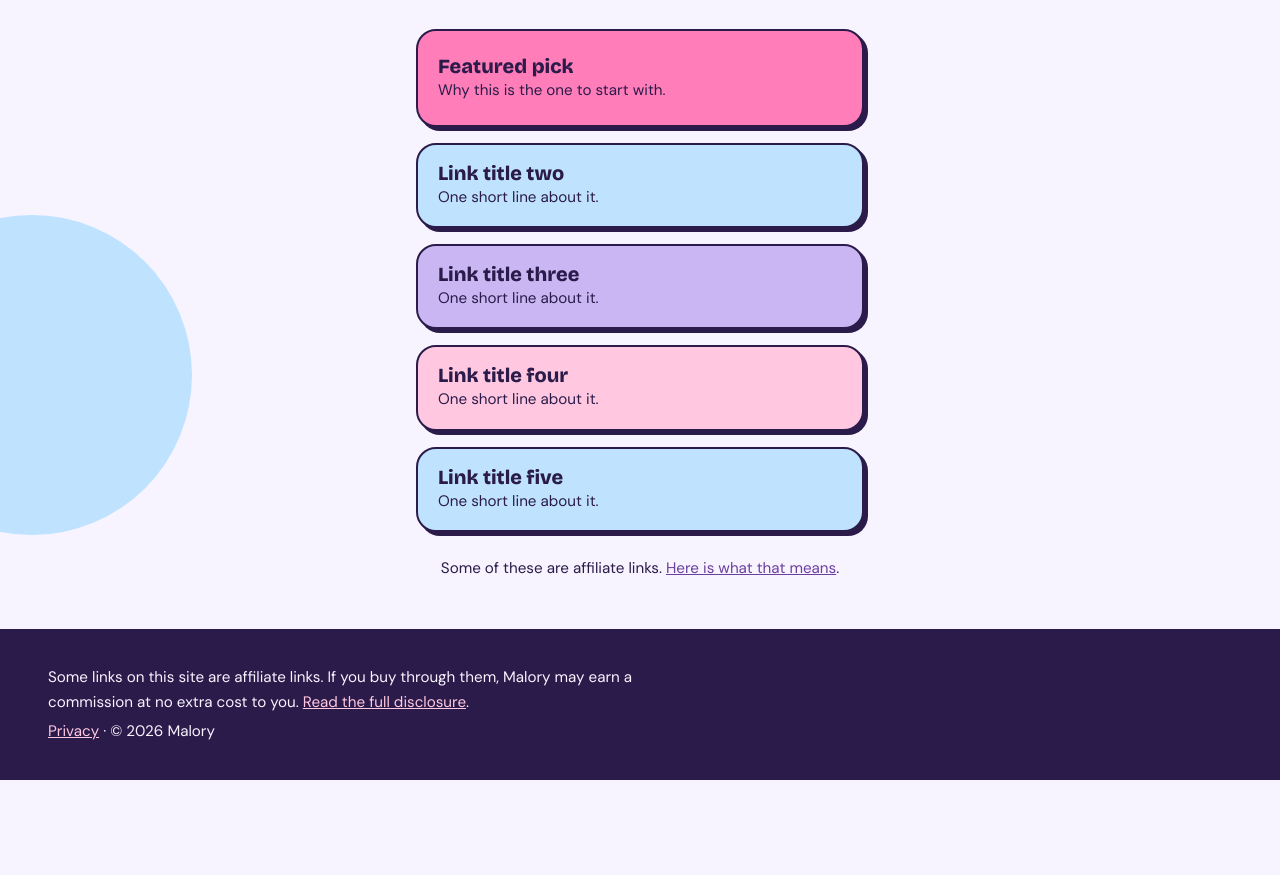
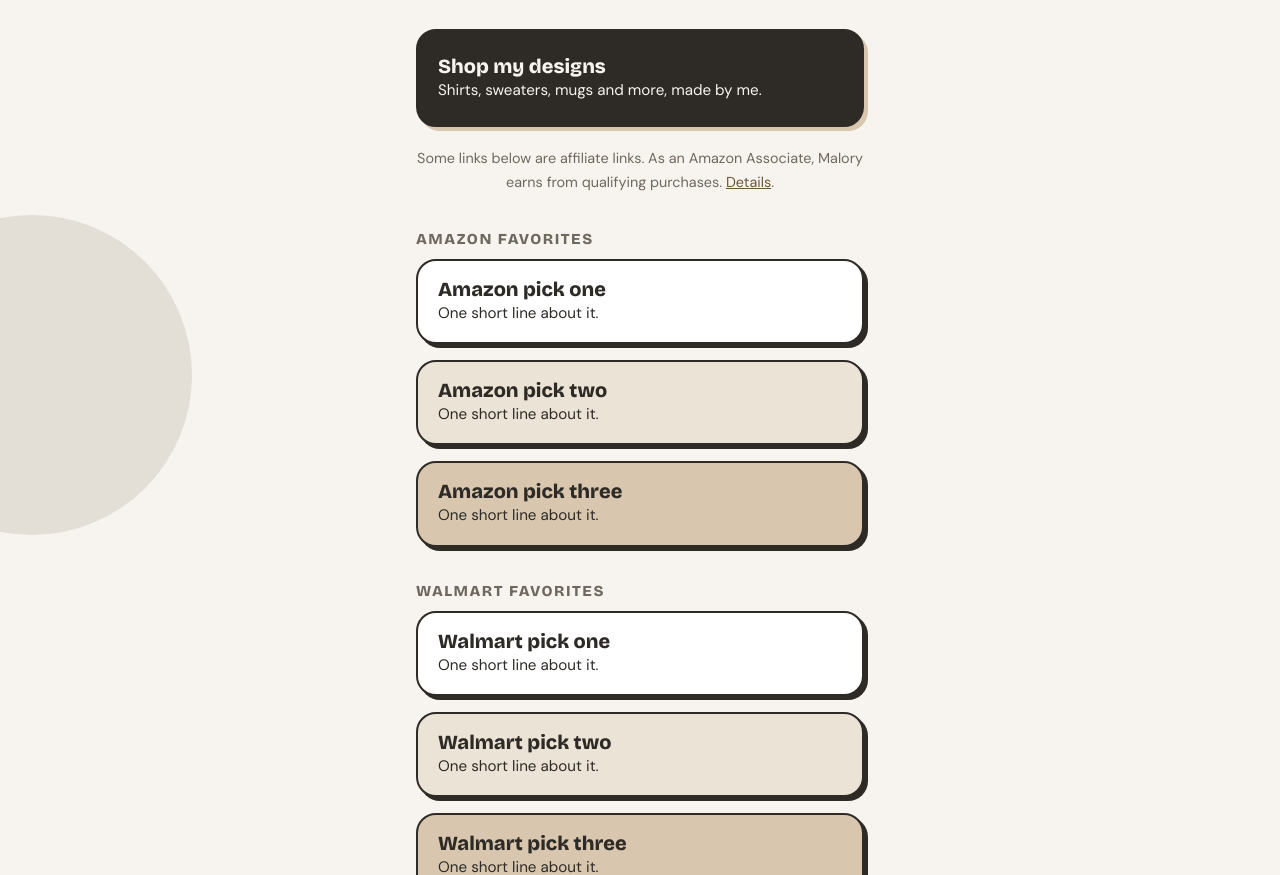
Before and after one commit to ChatCustoms/Malory, an Astro site: page / in a window 1280 px wide. Shown: the part 393-1268 px from the top of the page. Before the commit the page ends 1173 px from the top, so only its background shows below. Built offline with nearby package versions, Linux system fonts and the light colour scheme; Astro itself is replaced by a stand-in of ours.

Commit message:
Neutral palette, Amazon/Walmart/shop sections

```diff
--- a/src/data/site.ts
+++ b/src/data/site.ts
@@ -5,13 +5,31 @@ export const profile = {
   avatar: '', // e.g. '/avatar.jpg' after you put a photo in the public folder; blank shows her initial
 };
 
-// Replace each url with the affiliate link she sends. Keep '#' until then.
-export const links = [
-  { label: 'Featured pick', note: 'Why this is the one to start with.', url: '#' },
-  { label: 'Link title two', note: 'One short line about it.', url: '#' },
-  { label: 'Link title three', note: 'One short line about it.', url: '#' },
-  { label: 'Link title four', note: 'One short line about it.', url: '#' },
-  { label: 'Link title five', note: 'One short line about it.', url: '#' },
+// Her own shop (not an affiliate link). Replace '#' with the shop URL.
+export const shop = {
+  label: 'Shop my designs',
+  note: 'Shirts, sweaters, mugs and more, made by me.',
+  url: '#',
+};
+
+// Affiliate links, grouped by retailer. Replace each '#' with the link she sends.
+export const sections = [
+  {
+    title: 'Amazon favorites',
+    items: [
+      { label: 'Amazon pick one', note: 'One short line about it.', url: '#' },
+      { label: 'Amazon pick two', note: 'One short line about it.', url: '#' },
+      { label: 'Amazon pick three', note: 'One short line about it.', url: '#' },
+    ],
+  },
+  {
+    title: 'Walmart favorites',
+    items: [
+      { label: 'Walmart pick one', note: 'One short line about it.', url: '#' },
+      { label: 'Walmart pick two', note: 'One short line about it.', url: '#' },
+      { label: 'Walmart pick three', note: 'One short line about it.', url: '#' },
+    ],
+  },
 ];
 
 // Add her profiles when she has them, for example:
--- a/src/layouts/Base.astro
+++ b/src/layouts/Base.astro
@@ -1,6 +1,6 @@
 ---
 import '../styles/global.css';
-const { title, description = 'Honest picks, chosen with care.' } = Astro.props;
+const { title, description = 'Honest picks and handmade favorites, chosen with care.' } = Astro.props;
 const full = title === 'Malory' ? title : `${title} | Malory`;
 ---
 <!doctype html>
@@ -18,11 +18,11 @@ const full = title === 'Malory' ? title : `${title} | Malory`;
 <body>
   <header class="bar">
     <a class="logo" href="/">Malory</a>
-    <nav><a href="/#picks">Picks</a><a href="/about">About</a><a href="/disclosure">Disclosure</a></nav>
+    <nav><a href="/#picks">Shop</a><a href="/about">About</a><a href="/disclosure">Disclosure</a></nav>
   </header>
   <main><slot /></main>
   <footer>
-    <p>Some links on this site are affiliate links. If you buy through them, Malory may earn a commission at no extra cost to you. <a href="/disclosure">Read the full disclosure</a>.</p>
+    <p>As an Amazon Associate, Malory earns from qualifying purchases. Some links on this site are affiliate links, which means she may earn a commission at no extra cost to you. <a href="/disclosure">Read the full disclosure</a>.</p>
     <p><a href="/privacy">Privacy</a> · © {new Date().getFullYear()} Malory</p>
   </footer>
 </body>
--- a/src/pages/disclosure.astro
+++ b/src/pages/disclosure.astro
@@ -4,7 +4,9 @@ import Base from '../layouts/Base.astro';
 <Base title="Affiliate disclosure">
   <section class="wrap prose">
     <h1>Affiliate disclosure</h1>
-    <p>Some links on this site are affiliate links. If you click one and make a purchase, Malory may earn a commission at no extra cost to you.</p>
+    <p>As an Amazon Associate, Malory earns from qualifying purchases.</p>
+    <p>Some links on this site, including links to Amazon and Walmart, are affiliate links. If you click one and buy something, Malory may earn a commission at no extra cost to you.</p>
+    <p>Links to Malory's own shop are not affiliate links. Those are products she designs and sells herself.</p>
     <p>Commissions never decide what gets recommended. Each pick is included because it earned its spot.</p>
     <p>Contact: add an email address here.</p>
   </section>
--- a/src/pages/index.astro
+++ b/src/pages/index.astro
@@ -1,7 +1,8 @@
 ---
 import Base from '../layouts/Base.astro';
 import AffiliateLink from '../components/AffiliateLink.astro';
-import { profile, links, socials } from '../data/site';
+import { profile, shop, sections, socials } from '../data/site';
+const shopLive = shop.url && shop.url !== '#';
 ---
 <Base title="Malory">
   <section class="profile">
@@ -14,16 +15,28 @@ import { profile, links, socials } from '../data/site';
     <p>{profile.tagline}</p>
   </section>
 
-  <nav class="links" id-"picks" aria-label="Recommended links">
-    {links.map((l, i) => (
-      <AffiliateLink href={l.url} class={i === 0 ? 'link featured' : 'link'}>
-        <b>{l.label}</b>
-        <small>{l.note}</small>
-      </AffiliateLink>
-    ))}
-  </nav>
+  <div class="links" id="picks">
+    <a href={shop.url} class="link featured" target={shopLive ? '_blank' : undefined} rel="noopener">
+      <b>{shop.label}</b>
+      <small>{shop.note}</small>
+    </a>
+  </div>
 
-  <p class="note">Some of these are affiliate links. <a href="/disclosure">Here is what that means</a>.</p>
+  <p class="note">Some links below are affiliate links. As an Amazon Associate, Malory earns from qualifying purchases. <a href="/disclosure">Details</a>.</p>
+
+  {sections.map((s) => (
+    <section class="group">
+      <h2>{s.title}</h2>
+      <nav class="links" aria-label={s.title}>
+        {s.items.map((l) => (
+          <AffiliateLink href={l.url} class="link">
+            <b>{l.label}</b>
+            <small>{l.note}</small>
+          </AffiliateLink>
+        ))}
+      </nav>
+    </section>
+  ))}
 
   {socials.length > 0 && (
     <div class="socials">
--- a/src/styles/global.css
+++ b/src/styles/global.css
@@ -1,13 +1,13 @@
-:root{--ink:#2B1B4A;--mist:#F7F3FF;--lilac:#C9B6F2;--blush:#FFC8E0;--pink:#FF7DB8;--sky:#BFE3FF;--plum:#6B3FA0}
+:root{--ink:#2E2A26;--bg:#F7F4EF;--sand:#EBE3D6;--tan:#D8C7AE;--greige:#CFC9BF;--stone:#6F685E;--accent:#6B5638}
 *{box-sizing:border-box}
 html{scroll-behavior:smooth}
-body{margin:0;min-height:100dvh;display:flex;flex-direction:column;overflow-x:hidden;background:var(--mist);color:var(--ink);font:400 1.0625rem/1.65 'DM Sans',system-ui,sans-serif}
+body{margin:0;min-height:100dvh;display:flex;flex-direction:column;overflow-x:hidden;background:var(--bg);color:var(--ink);font:400 1.0625rem/1.65 'DM Sans',system-ui,sans-serif}
 body::before,body::after{content:'';position:fixed;z-index:-1;pointer-events:none}
-body::before{width:26rem;height:26rem;background:var(--lilac);border-radius:48% 52% 60% 40%;top:-9rem;right:-8rem}
-body::after{width:20rem;height:20rem;background:var(--sky);border-radius:50%;bottom:-8rem;left:-8rem}
+body::before{width:26rem;height:26rem;background:var(--sand);border-radius:48% 52% 60% 40%;top:-9rem;right:-8rem}
+body::after{width:20rem;height:20rem;background:var(--greige);opacity:.5;border-radius:50%;bottom:-8rem;left:-8rem}
 main{flex:1}
 h1,h2,h3,.logo{font-family:'Bricolage Grotesque',system-ui,sans-serif;line-height:1.08;margin:0 0 .5em}
-a{color:var(--plum)}
+a{color:var(--accent)}
 :focus-visible{outline:3px solid var(--ink);outline-offset:3px}
 .bar{display:flex;justify-content:space-between;align-items:center;gap:1rem;padding:1rem clamp(1rem,4vw,3rem);flex-wrap:wrap}
 .bar nav{display:flex;gap:1.25rem}.bar nav a{color:var(--ink);text-decoration:none;font-weight:500}
@@ -16,27 +16,31 @@ a{color:var(--plum)}
 .wrap{max-width:68rem;margin:0 auto;padding:3rem clamp(1rem,4vw,3rem)}
 .prose{max-width:42rem}.prose h1{font-size:clamp(2rem,5vw,3rem)}
 h2{font-size:clamp(1.6rem,4vw,2.4rem);font-weight:800}
-.btn{display:inline-block;background:var(--pink);color:var(--ink);font-weight:700;text-decoration:none;padding:.7rem 1.4rem;border-radius:999px;border:2px solid var(--ink)}
-.btn:hover{background:var(--blush)}
+.btn{display:inline-block;background:var(--ink);color:var(--bg);font-weight:700;text-decoration:none;padding:.7rem 1.4rem;border-radius:999px;border:2px solid var(--ink)}
+.btn:hover{background:var(--accent)}
 .profile{max-width:30rem;margin:0 auto;padding:2rem 1rem 0;text-align:center}
 .profile h1{font-size:clamp(2.4rem,9vw,3.4rem);font-weight:800;letter-spacing:-.02em}
 .profile p{margin:0 auto;max-width:26rem}
 .avatar{position:relative;width:7.5rem;height:7.5rem;margin:0 auto 1.5rem}
-.avatar::before{content:'';position:absolute;inset:0;transform:translate(.5rem,.5rem);border-radius:50%;background:var(--pink);border:2px solid var(--ink)}
-.avatar span,.avatar img{position:relative;display:grid;place-items:center;width:100%;height:100%;border-radius:50%;border:2px solid var(--ink);background:var(--lilac);object-fit:cover;font:800 3.2rem 'Bricolage Grotesque',sans-serif}
+.avatar::before{content:'';position:absolute;inset:0;transform:translate(.5rem,.5rem);border-radius:50%;background:var(--greige);border:2px solid var(--ink)}
+.avatar span,.avatar img{position:relative;display:grid;place-items:center;width:100%;height:100%;border-radius:50%;border:2px solid var(--ink);background:var(--tan);object-fit:cover;font:800 3.2rem 'Bricolage Grotesque',sans-serif}
 .links{display:grid;gap:1rem;max-width:30rem;margin:2rem auto 0;padding:0 1rem}
+.group{max-width:30rem;margin:2.25rem auto 0;padding:0 1rem}
+.group h2{font-size:.95rem;text-transform:uppercase;letter-spacing:.1em;color:var(--stone);margin:0 0 .75rem}
+.group .links{margin:0;padding:0}
 .link{display:block;text-decoration:none;color:var(--ink);padding:1rem 1.25rem;border:2px solid var(--ink);border-radius:1.25rem;box-shadow:4px 4px 0 var(--ink);transition:transform .12s,box-shadow .12s}
-.link:nth-child(3n+1){background:var(--blush)}
-.link:nth-child(3n+2){background:var(--sky)}
-.link:nth-child(3n){background:var(--lilac)}
-.link.featured{background:var(--pink);padding:1.4rem 1.25rem}
+.link:nth-child(3n+1){background:#fff}
+.link:nth-child(3n+2){background:var(--sand)}
+.link:nth-child(3n){background:var(--tan)}
+.link.featured{background:var(--ink);color:var(--bg);box-shadow:4px 4px 0 var(--tan);padding:1.4rem 1.25rem}
 .link:hover{transform:translate(2px,2px);box-shadow:2px 2px 0 var(--ink)}
+.link.featured:hover{box-shadow:2px 2px 0 var(--tan)}
 .link b{display:block;font:800 1.25rem/1.2 'Bricolage Grotesque',sans-serif}
 .link small{display:block;font-size:.95rem}
-.note{max-width:30rem;margin:1.5rem auto 0;padding:0 1rem;text-align:center;font-size:.95rem}
-.socials{display:flex;flex-wrap:wrap;justify-content:center;gap:.75rem;margin:1.5rem 1rem 0}
+.note{max-width:30rem;margin:1.25rem auto 0;padding:0 1rem;text-align:center;font-size:.9rem;color:var(--stone)}
+.socials{display:flex;flex-wrap:wrap;justify-content:center;gap:.75rem;margin:2rem 1rem 0}
 .socials a{color:var(--ink);font-weight:700;text-decoration:none;padding:.4rem 1rem;border:2px solid var(--ink);border-radius:999px;background:#fff}
-.socials a:hover{background:var(--blush)}
-footer{margin-top:3rem;padding:2rem clamp(1rem,4vw,3rem);background:var(--ink);color:var(--mist);font-size:.95rem}
-footer a{color:var(--blush)}footer p{max-width:42rem;margin:.25rem 0}
+.socials a:hover{background:var(--sand)}
+footer{margin-top:3rem;padding:2rem clamp(1rem,4vw,3rem);background:var(--ink);color:var(--bg);font-size:.95rem}
+footer a{color:var(--tan)}footer p{max-width:42rem;margin:.25rem 0}
 @media (prefers-reduced-motion:reduce){html{scroll-behavior:auto}.link{transition:none}}
```
Also changed, not shown: 1 other file.
